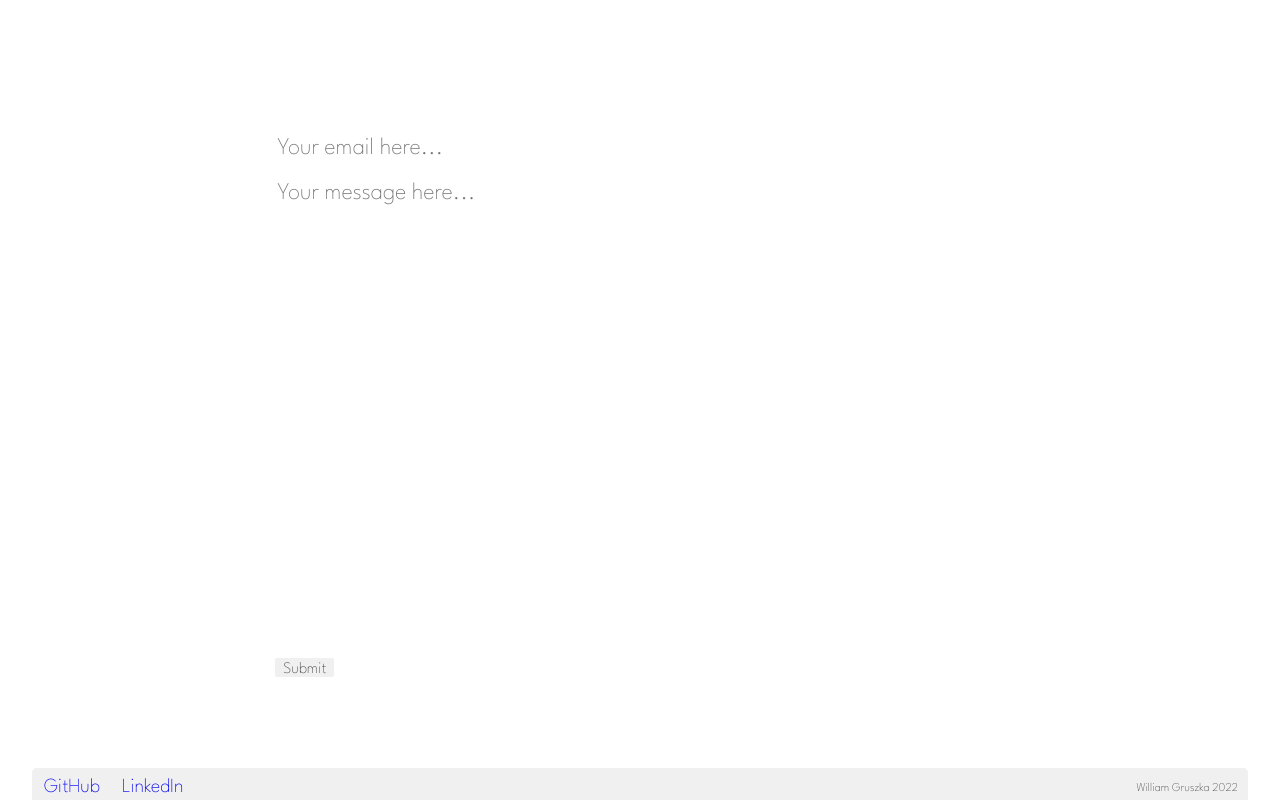
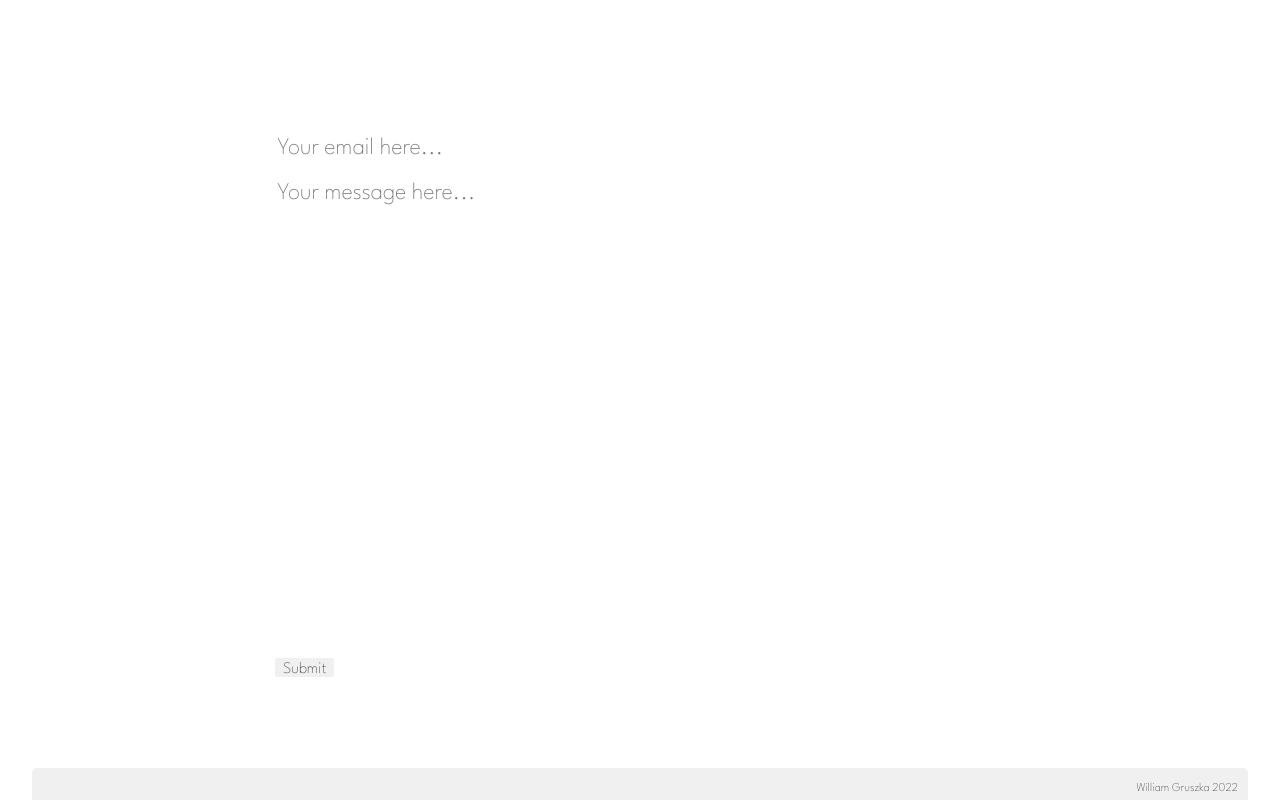
Before and after one commit to wilgru/William-Gruszka-React-Portfolio, a React (Create React App) app: page / in a window 1280 px wide. Shown: the part 3566-4366 px from the top of the page. Built offline with nearby package versions, Linux system fonts and the light colour scheme.

Commit message:
temporarily removing github and linkedin links from footer

```diff
--- a/src/components/Footer.js
+++ b/src/components/Footer.js
@@ -1,8 +1,8 @@
 const Footer = () => {
     return (
         <div id="App-footer">
-            <a className="plaque-btn" href='https://github.com/wilgru' target="_blank">GitHub</a>
-            <a className="plaque-btn" href='https://www.linkedin.com/in/william-gruszka-a03373227/' target="_blank">LinkedIn</a>
+            {/* <a className="plaque-btn" href='https://github.com/wilgru' target="_blank">GitHub</a>
+            <a className="plaque-btn" href='https://www.linkedin.com/in/william-gruszka-a03373227/' target="_blank">LinkedIn</a> */}
             <p>William Gruszka 2022</p>
         </div>
     )
```
